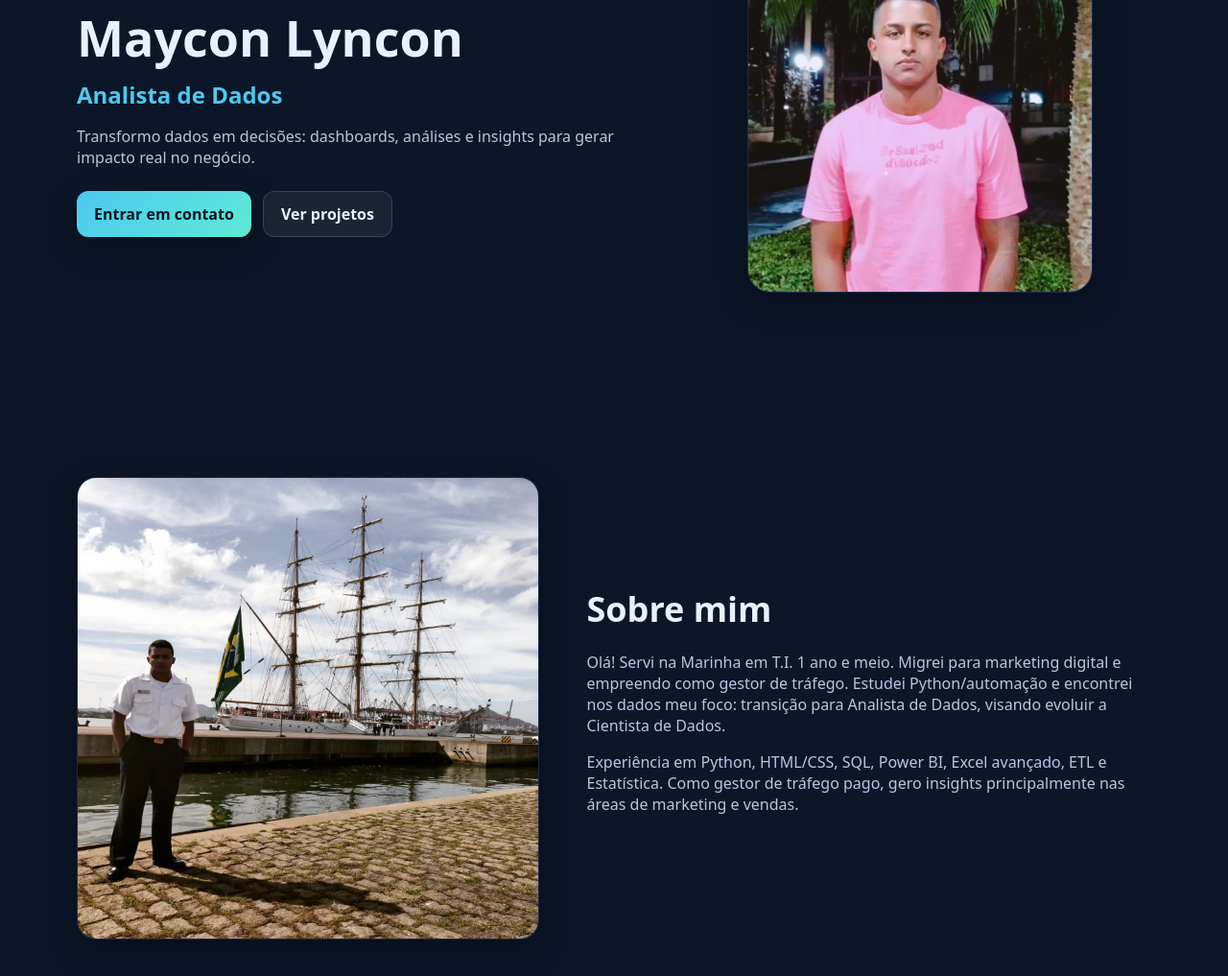
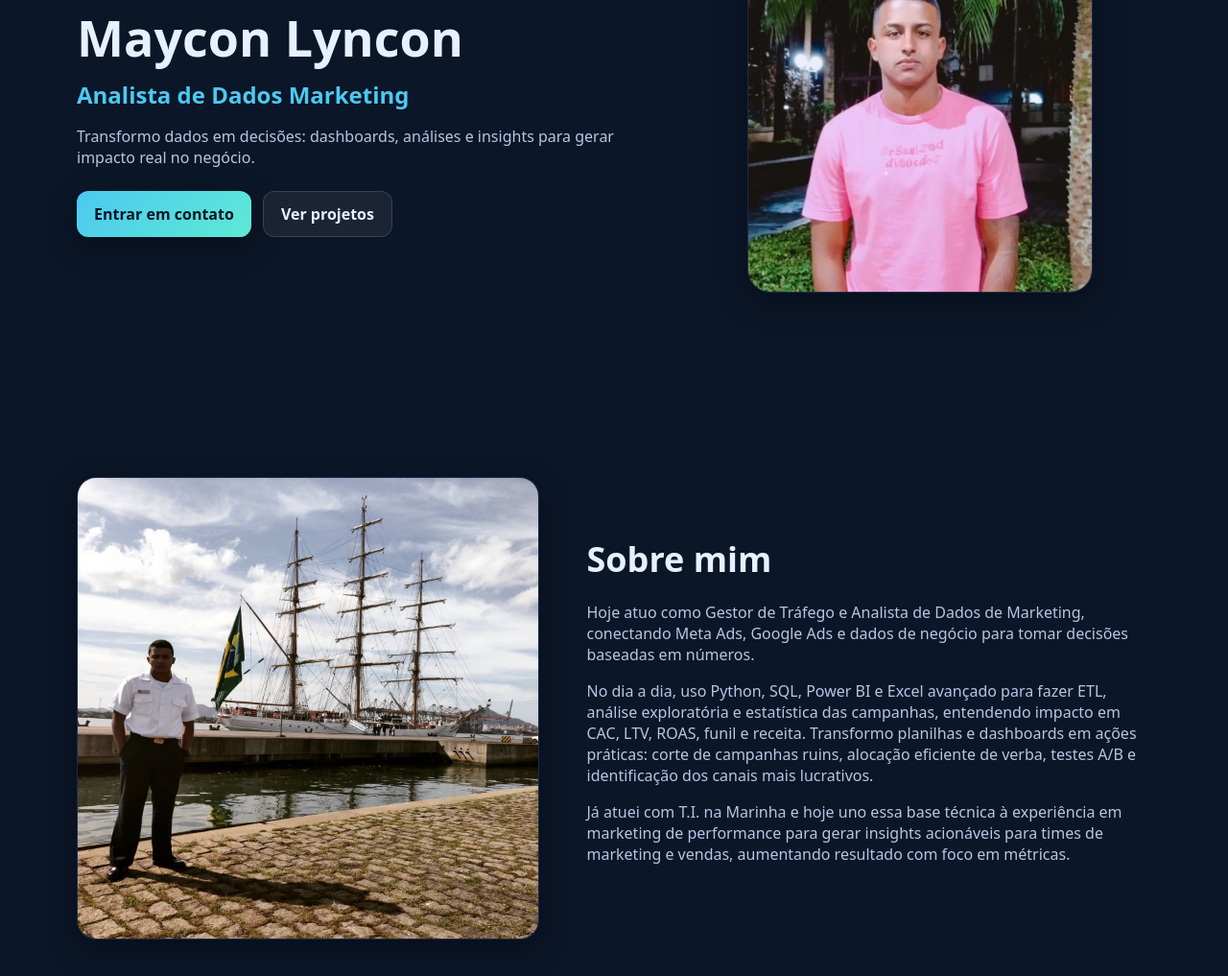
Before and after one commit to MayLynCom/portifolio, a plain HTML site: page index.html in a window 1280 px wide. Shown: the part 269-1286 px from the top of the page at 96% size. Drawn offline with Linux system fonts and the light colour scheme.

Commit message:
Atualizei sobre mim

```diff
--- a/index.html
+++ b/index.html
@@ -26,7 +26,7 @@
         <div class="container hero-grid">
           <div class="hero-text">
             <h1 class="title">Maycon Lyncon</h1>
-            <h2 class="subtitle">Analista de Dados</h2>
+            <h2 class="subtitle">Analista de Dados Marketing</h2>
             <p class="lead">
               Transformo dados em decisões: dashboards, análises e insights para gerar impacto real no negócio.
             </p>
@@ -50,13 +50,16 @@
           <div class="about-text">
             <h3>Sobre mim</h3>
             <p>
-              Olá! Servi na Marinha em T.I. 1 ano e meio. Migrei para marketing digital e empreendo como gestor de tráfego. Estudei Python/automação
-              e encontrei nos dados meu foco: transição para Analista de Dados,
-              visando evoluir a Cientista de Dados.
+              Hoje atuo como Gestor de Tráfego e Analista de Dados de Marketing, conectando Meta Ads, Google Ads e dados de negócio para tomar decisões baseadas em números.
             </p>
             <p>
-              Experiência em Python, HTML/CSS, SQL, Power BI, Excel avançado, ETL e Estatística. Como gestor de tráfego pago,
-              gero insights principalmente nas áreas de marketing e vendas.
+              No dia a dia, uso Python, SQL, Power BI e Excel avançado para fazer ETL, análise exploratória e estatística das campanhas,
+              entendendo impacto em CAC, LTV, ROAS, funil e receita. Transformo planilhas e dashboards em ações práticas: corte de campanhas ruins,
+              alocação eficiente de verba, testes A/B e identificação dos canais mais lucrativos.
+            </p>
+            <p>
+              Já atuei com T.I. na Marinha e hoje uno essa base técnica à experiência em marketing de performance para gerar insights acionáveis para times de marketing e vendas,
+              aumentando resultado com foco em métricas.
             </p>
           </div>
         </div>
```
